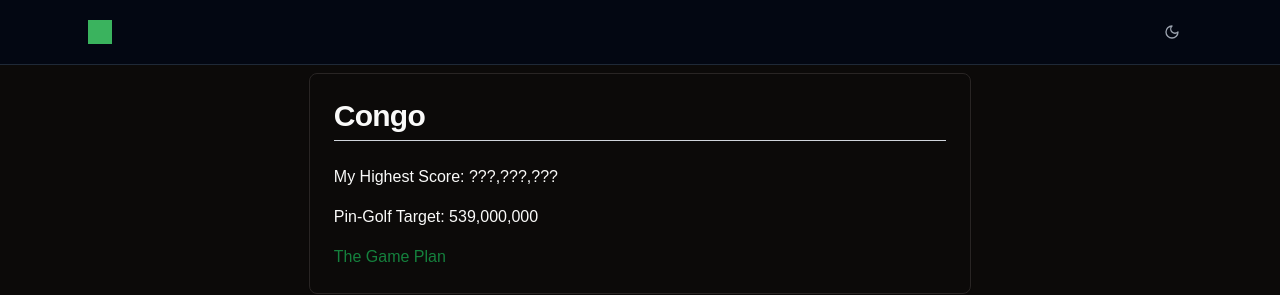
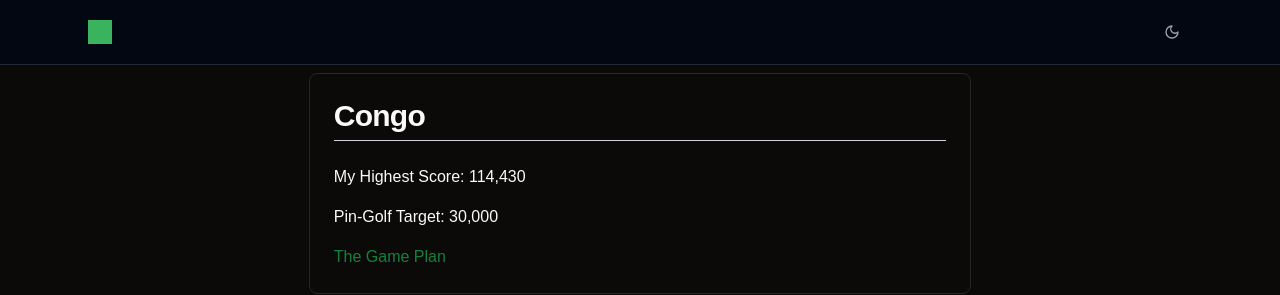
Before and after one commit to Logan-Roelofs/pinball-strategy-website, a Next.js app: page /pinball/abracadabra in a window 1280 px wide. Shown: the top 295 px of the page. Built offline with nearby package versions, Linux system fonts and the light colour scheme; grey boxes are pictures that could not be loaded.

Commit message:
update abra score

```diff
--- a/app/pinball/abracadabra/page.tsx
+++ b/app/pinball/abracadabra/page.tsx
@@ -14,8 +14,8 @@ export default function Page() {
             </CardHeader>
             <CardContent>
               <nav>
-                <p className="mb-4">My Highest Score: ???,???,???</p>
-                <p className="mb-4">Pin-Golf Target: 539,000,000</p>
+                <p className="mb-4">My Highest Score: 114,430</p>
+                <p className="mb-4">Pin-Golf Target: 30,000</p>
                 <ul className="space-y-2">
                   <li>
                     <Link href={`#chapter-1`} className="text-green-700 hover:underline">
```
